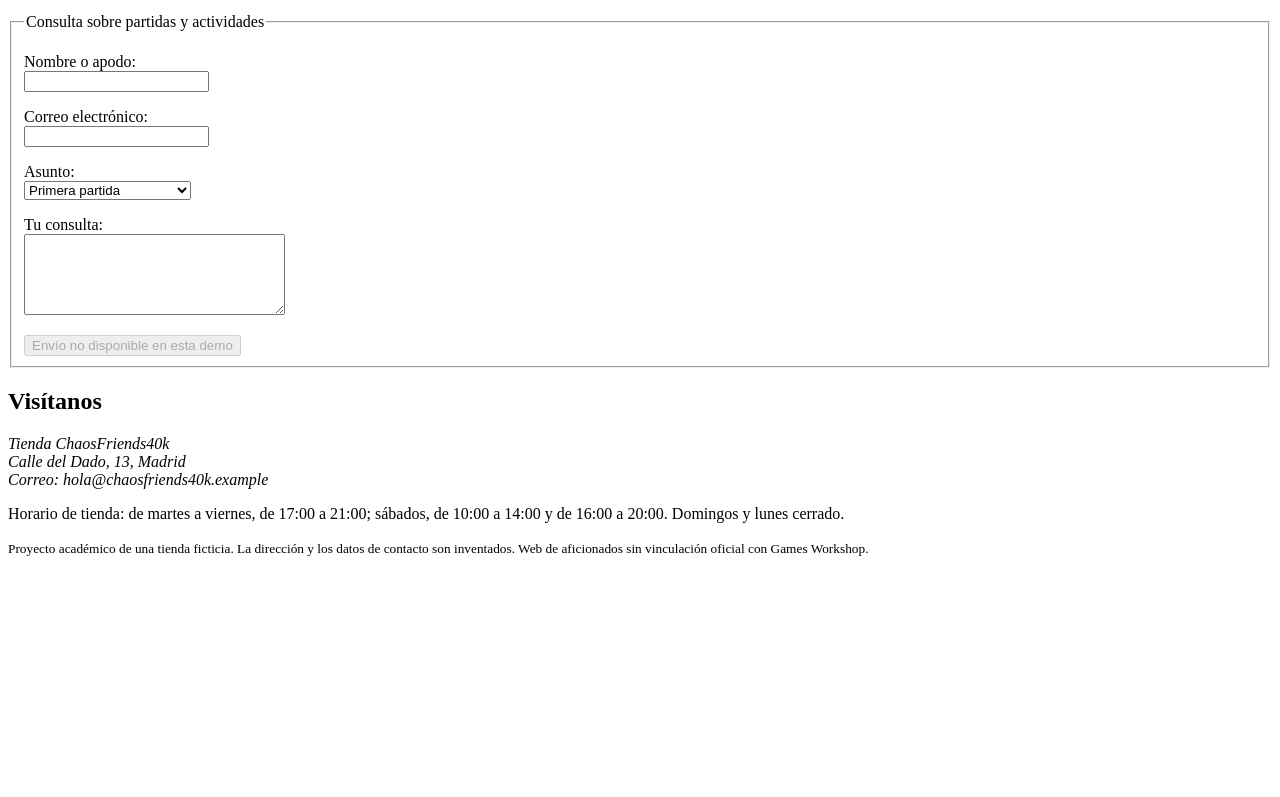
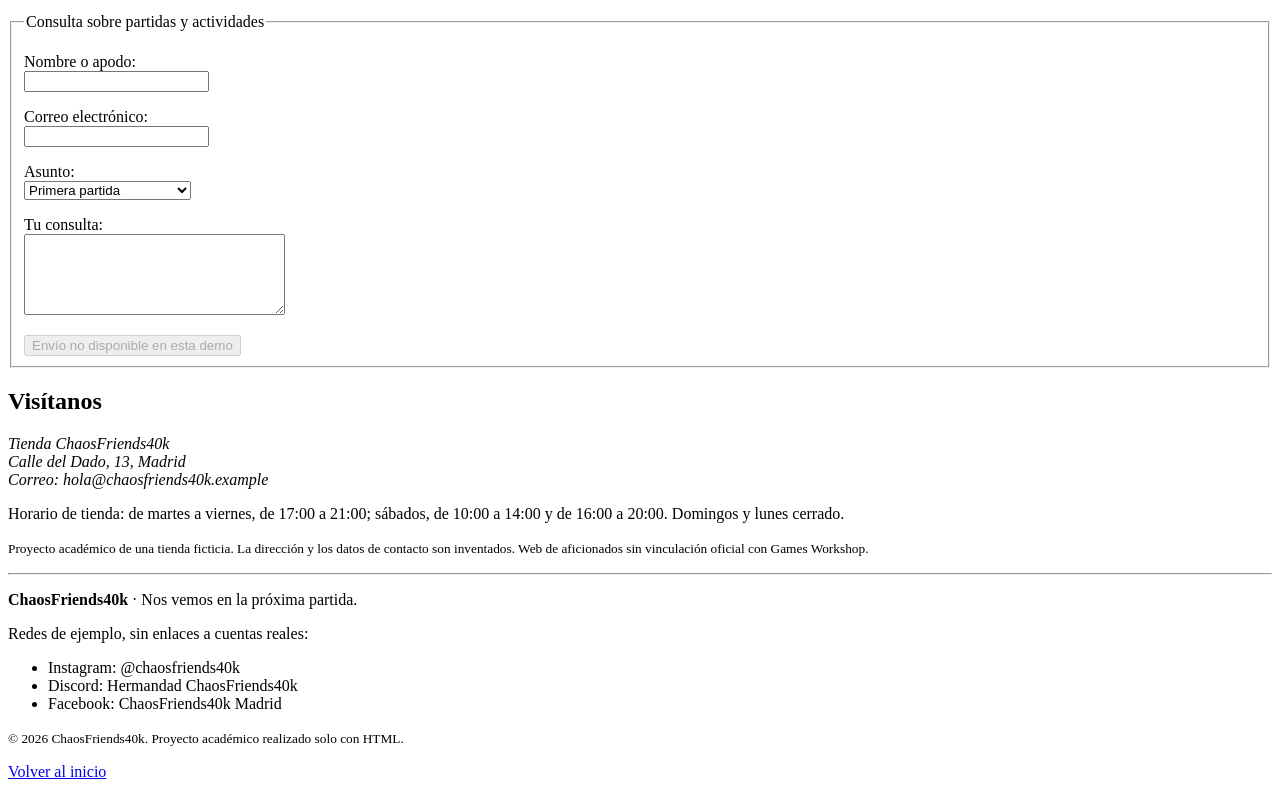
Before and after one commit to Dmillan-dev/ChaosFriends40k, a plain HTML site: page index.html in a window 1280 px wide. Shown: the part 1119-1916 px from the top of the page. Before the commit the page ends 1692 px from the top, so only its background shows below. Drawn offline with Linux system fonts and the light colour scheme.

Commit message:
Añadir pie de página y redes sociales ficticias

```diff
--- a/index.html
+++ b/index.html
@@ -151,5 +151,18 @@
                 con Games Workshop.</small></p>
         </section>
     </main>
+
+    <hr>
+    <footer>
+        <p><strong>ChaosFriends40k</strong> · Nos vemos en la próxima partida.</p>
+        <p>Redes de ejemplo, sin enlaces a cuentas reales:</p>
+        <ul>
+            <li>Instagram: @chaosfriends40k</li>
+            <li>Discord: Hermandad ChaosFriends40k</li>
+            <li>Facebook: ChaosFriends40k Madrid</li>
+        </ul>
+        <p><small>© 2026 ChaosFriends40k. Proyecto académico realizado solo con HTML.</small></p>
+        <p><a href="#inicio">Volver al inicio</a></p>
+    </footer>
 </body>
 </html>
```
